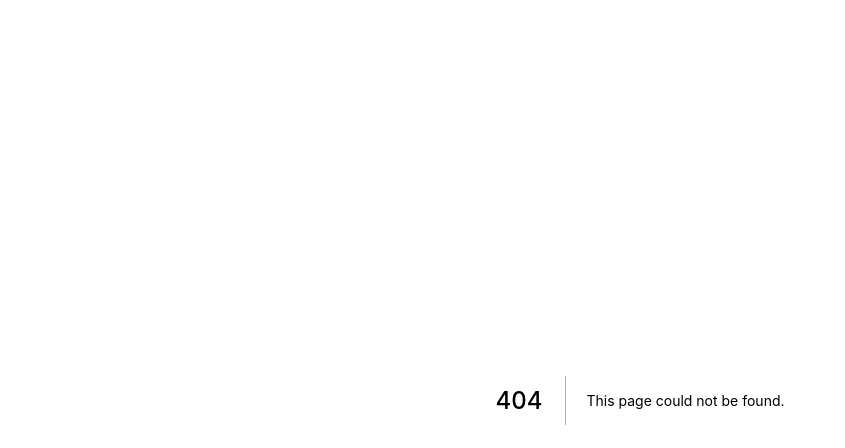
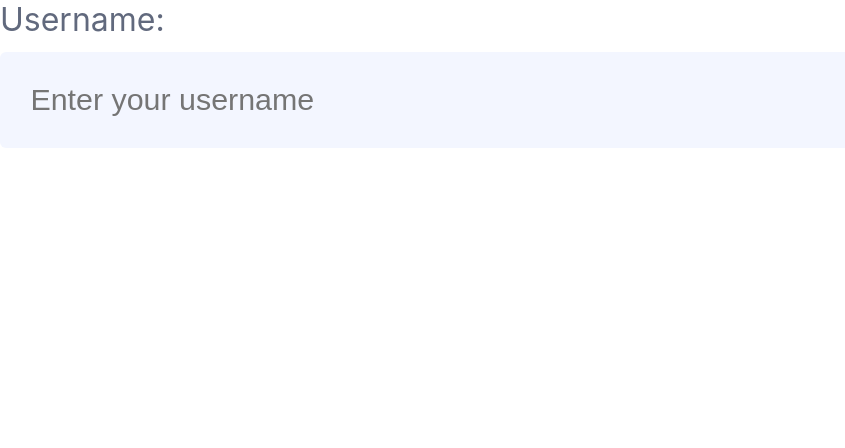
Before and after one commit to HKanwal/kapstone, a Next.js app in the folder src/next-app/: page /login in a window 1280 px wide. Before the commit this address had no page. Shown: the top 448 px of the page, without its empty margins (0-845 px from the left). Built offline with nearby package versions, Linux system fonts and the light colour scheme.

Commit message:
Create component for form field

```diff
--- /dev/null
+++ b/src/next-app/components/FormField.tsx
@@ -0,0 +1,31 @@
+import { useState } from "react";
+import styles from "../styles/FormField.module.css";
+import TextInput from "./TextInput";
+
+type FormFieldProps = {
+  name: string;
+  placeholder?: string;
+  width?: string | number;
+  onChange?: (newValue: string) => void;
+};
+
+const FormField = (props: FormFieldProps) => {
+  const [value, setValue] = useState("");
+
+  const handleChange = (newValue: string) => {
+    setValue(newValue);
+  };
+
+  return (
+    <div className={styles.container}>
+      <span className={styles.name}>{props.name}:</span>
+      <TextInput
+        placeholder={props.placeholder}
+        width={props.width ?? "100%"}
+        onChange={handleChange}
+      />
+    </div>
+  );
+};
+
+export default FormField;
--- /dev/null
+++ b/src/next-app/components/TextInput.tsx
@@ -0,0 +1,31 @@
+import { ChangeEvent, useState } from "react";
+import styles from "../styles/TextInput.module.css";
+
+type TextInputProps = {
+  placeholder?: string;
+  width?: string | number;
+  onChange?: (newValue: string) => void;
+};
+
+const TextInput = (props: TextInputProps) => {
+  const [value, setValue] = useState("");
+
+  const handleChange = (e: ChangeEvent<HTMLInputElement>) => {
+    const newValue = e.target.value;
+    props.onChange && props.onChange(newValue);
+    setValue(newValue);
+  };
+
+  return (
+    <input
+      className={styles.input}
+      type="text"
+      placeholder={props.placeholder ?? ""}
+      value={value}
+      onChange={handleChange}
+      style={{ width: props.width }}
+    />
+  );
+};
+
+export default TextInput;
--- /dev/null
+++ b/src/next-app/pages/login.tsx
@@ -0,0 +1,10 @@
+import type { NextPage } from "next";
+import FormField from "../components/FormField";
+
+const LoginPage: NextPage = () => {
+  return (
+    <FormField name="Username" placeholder="Enter your username" width="80%" />
+  );
+};
+
+export default LoginPage;
--- /dev/null
+++ b/src/next-app/styles/FormField.module.css
@@ -0,0 +1,11 @@
+.container {
+  display: flex;
+  flex-direction: column;
+}
+
+.name {
+  font-size: 4vmin;
+  color: var(--text-grey-color);
+  font-weight: 400;
+  padding-bottom: 0.4em;
+}
--- /dev/null
+++ b/src/next-app/styles/LoginPage.module.css
@@ -0,0 +1,7 @@
+.container {
+  width: 100vw;
+  height: 100vh;
+  display: flex;
+  align-items: center;
+  justify-content: center;
+}
--- /dev/null
+++ b/src/next-app/styles/TextInput.module.css
@@ -0,0 +1,9 @@
+.input {
+  background-color: var(--text-input-color);
+  border: 0;
+  padding-left: 1em;
+  padding-top: 1em;
+  padding-bottom: 1em;
+  border-radius: 0.2em;
+  font-size: 3.8vmin;
+}
--- a/src/next-app/styles/globals.css
+++ b/src/next-app/styles/globals.css
@@ -6,6 +6,7 @@ body {
     Ubuntu, Cantarell, Fira Sans, Droid Sans, Helvetica Neue, sans-serif;
   --primary-color: #3fdeae;
   --text-grey-color: #61697d;
+  --text-input-color: #f3f6ff;
 }
 
 a {
```
Also changed, not shown: src/next-app/components/Button.tsx (+6 -1 lines), src/next-app/pages/index.tsx (+6 -1 lines).
